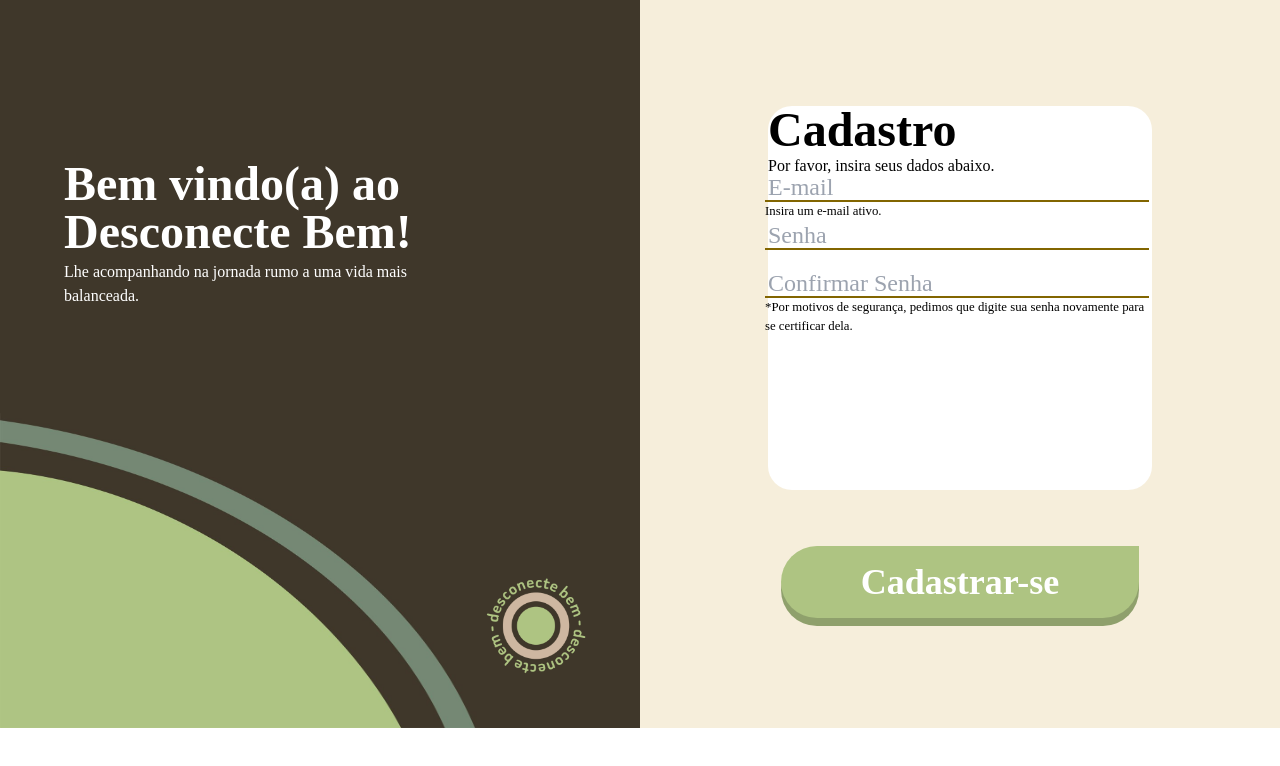
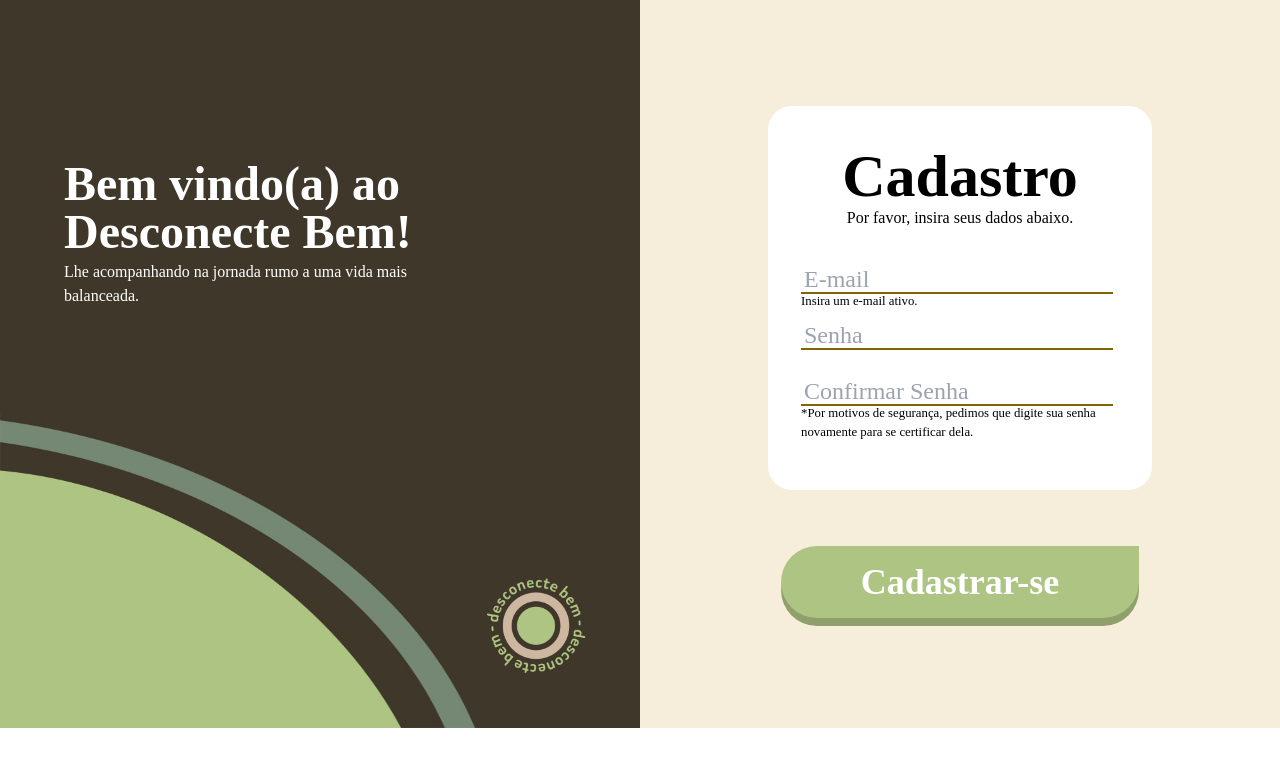
Before and after one commit to Daniel-san8/Desconecte-Bem, a React (Vite) app: page /cadastro in a window 1280 px wide. Shown: the top 766 px of the page. Built offline with nearby package versions, Linux system fonts and the light colour scheme; a web font is replaced by a local one.

Commit message:
feat: crio o modelo tablet do cadastro

```diff
--- a/src/components/HomeCadastro.tsx
+++ b/src/components/HomeCadastro.tsx
@@ -12,12 +12,13 @@
       <div className="h-screen bg-sectionRight flex flex-col justify-center items-center md:h-full">
         <WhiteBox>
           <BoxTitle
+            className="pb-7 flex flex-col items-center md:items-center md:py-10"
             titulo="Cadastro"
             pergunta="Por favor, insira seus dados abaixo."
           />
           <form
             action=""
-            className="flex flex-col gap-y-6"
+            className="flex flex-col gap-y-8 md:px-9"
             id="cadastroForm"
             method="post"
           >
--- a/src/components/LoginHome/BoxTitle.tsx
+++ b/src/components/LoginHome/BoxTitle.tsx
@@ -1,15 +1,20 @@
 import { Link } from "react-router-dom";
 
-type BoxTitleProps = {
+type BoxTitleProps = HTMLDivElement & {
   titulo: string;
   extra?: string;
   pergunta: string;
 };
 
-export default function BoxTitle({ titulo, extra, pergunta }: BoxTitleProps) {
+export default function BoxTitle({
+  titulo,
+  extra,
+  pergunta,
+  className,
+}: Partial<BoxTitleProps>) {
   return (
-    <div className="pb-7 md:pb-0 flex flex-col items-center md:items-start">
-      <h1 className="text-4xl text-center font-semibold md:text-5xl md:text-start">
+    <div className={className}>
+      <h1 className="text-4xl text-center font-semibold md:text-6xl md:text-start">
         {titulo}
       </h1>
       <p>
--- a/src/components/LoginHome/SectionRight.tsx
+++ b/src/components/LoginHome/SectionRight.tsx
@@ -16,6 +16,7 @@
           />
 
           <BoxTitle
+            className="pb-7 md:pb-0 flex flex-col items-center md:items-start"
             titulo="Entrar"
             pergunta="Não tem uma conta?"
             extra="Cadastrar-se"
--- a/src/index.css
+++ b/src/index.css
@@ -32,13 +32,11 @@
     content: "Insira um e-mail ativo.";
     position: absolute;
     font-size: 0.8rem;
-    padding-top: 2px;
   }
 
   .afterConfirmarSenha::after {
     content: "*Por motivos de segurança, pedimos que digite sua senha novamente para se certificar dela.";
     position: absolute;
     font-size: 0.8rem;
-    padding-top: 2px;
   }
 }
```
